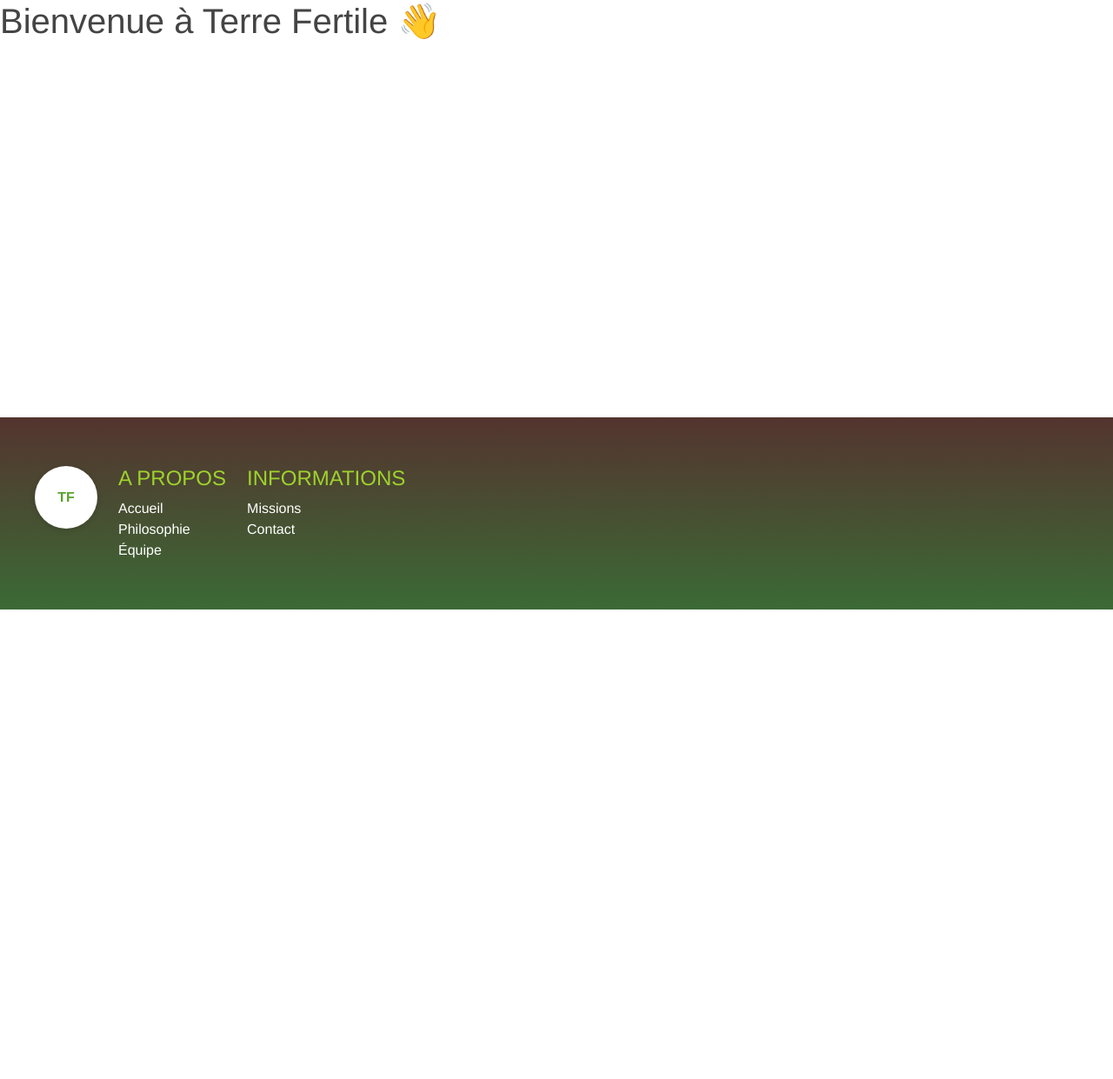
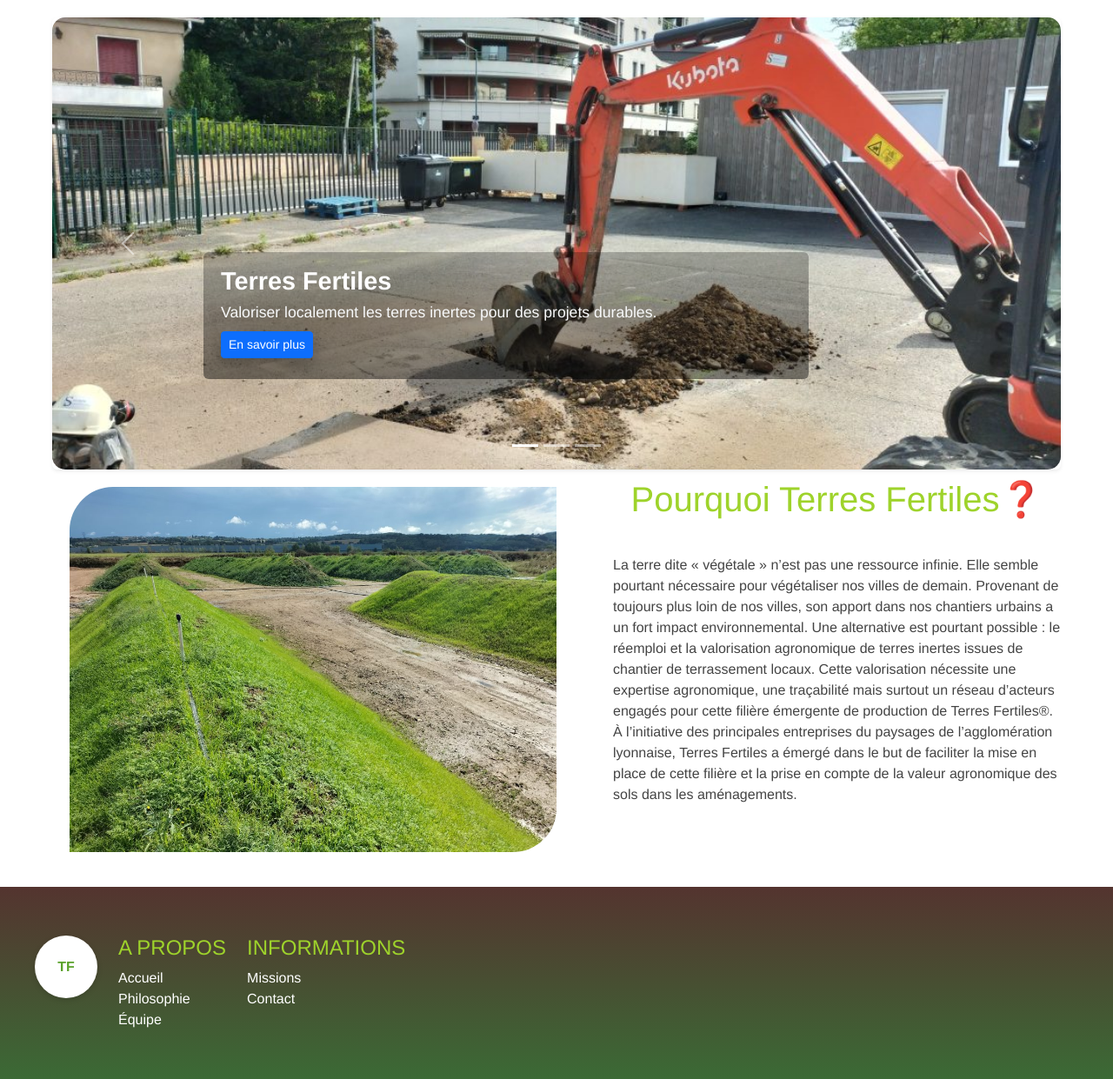
Before and after one commit to IsmalSacko/vitrine-terre-fertile, a Django app: page / in a window 1280 px wide. Shown: the part 116-1357 px from the top of the page at 87% size. Before the commit the page ends 817 px from the top, so only its background shows below. Run offline with Django 5.2, Linux system fonts and the light colour scheme.

Commit message:
Ajout du caroussel

```diff
--- a/terre_fertile/core/static/core/css/app.css
+++ b/terre_fertile/core/static/core/css/app.css
@@ -31,8 +31,37 @@
     min-height: 60vh
 }
 
-/* container utility */
-.container {
+.home-container {
     max-width: var(--max-width);
-    margin: 0 auto
+    margin: 0 auto;
+    padding: 20px
 }
+.home-container h1 {
+    color: var(--brown);
+    text-align: center;
+    margin-bottom: 40px;
+    color: #9ed32b;
+}
+.home-container p {
+    font-size: 1.1em;
+    line-height: 1.6;
+    margin-bottom: 10px;
+    color: var(--muted);
+    text-align: justify;
+}
+.desc-container {
+    display: flex !important;
+
+
+
+}
+.home-image {
+    max-width: 600px;
+
+    height: auto;
+    padding: 20px;
+    border-top-left-radius: 70px;
+    border-bottom-right-radius: 70px;
+    margin-right: 45px;
+
+}
--- /dev/null
+++ b/terre_fertile/core/static/core/css/carousel.css
@@ -0,0 +1,131 @@
+/* Simple autoplay fade carousel */
+.carousel-container {
+  width: 100%;
+  max-width: 900px;
+  margin: 0 auto 2rem;
+  position: relative;
+  overflow: hidden;
+  border-radius: 8px;
+}
+.carousel-slides {
+  position: relative;
+  height: 320px;
+}
+.carousel-slide {
+  position: absolute;
+  top: 0;
+  right: 0;
+  bottom: 0;
+  left: 0;
+  width: 100%;
+  height: 100%;
+  opacity: 0;
+  transition: opacity 0.8s ease-in-out;
+  display: flex;
+  align-items: center;
+  justify-content: center;
+  z-index: 0;
+}
+.carousel-slide img {
+  width: 100%;
+  height: 100%;
+  object-fit: cover;
+}
+.carousel-slide.active {
+  opacity: 1;
+  z-index: 1;
+}
+
+/* Small dots */
+.carousel-dots {
+  position: absolute;
+  left: 50%;
+  transform: translateX(-50%);
+  bottom: 10px;
+  display: flex;
+  gap: 8px;
+}
+.carousel-dot {
+  width: 10px;
+  height: 10px;
+  border-radius: 50%;
+  background: rgba(255,255,255,0.6);
+  cursor: pointer;
+}
+.carousel-dot.active { background: rgba(255,255,255,1); }
+
+@media (max-width: 600px) {
+  .carousel-slides { height: 200px; }
+}
+
+/* Arrows */
+.carousel-prev,
+.carousel-next {
+  position: absolute;
+  top: 50%;
+  transform: translateY(-50%);
+  background: rgba(0,0,0,0.4);
+  color: #fff;
+  border: none;
+  width: 36px;
+  height: 36px;
+  border-radius: 50%;
+  display: flex;
+  align-items: center;
+  justify-content: center;
+  cursor: pointer;
+  z-index: 2;
+}
+.carousel-prev { left: 12px; }
+.carousel-next { right: 12px; }
+.carousel-prev:focus, .carousel-next:focus { outline: 2px solid rgba(255,255,255,0.8); }
+/* Modern caption overlay */
+.carousel-caption {
+  bottom: 20%;
+  text-align: left;
+  background: linear-gradient(180deg, rgba(0,0,0,0.25), rgba(0,0,0,0.45));
+  padding: 1rem 1.25rem;
+  border-radius: 6px;
+  max-width: 60%;
+}
+.carousel-caption h2 { font-size: 1.8rem; font-weight:700; margin-bottom:0.3rem; }
+.carousel-caption p { margin-bottom:0.5rem; }
+.carousel-caption .btn { box-shadow: 0 6px 18px rgba(0,0,0,0.25); }
+
+/* caption animation */
+.animate-caption { transform: translateY(8px); opacity: 0; transition: transform 0.6s ease, opacity 0.6s ease; }
+.carousel-item.active .animate-caption { transform: translateY(0); opacity: 1; }
+
+/* Make the carousel look good on small screens */
+@media (max-width: 768px) {
+  .carousel-caption { max-width: 90%; bottom: 12%; }
+  .carousel-caption h2 { font-size: 1.2rem; }
+}
+
+/* Limit carousel image sizes and ensure clean cropping */
+#homeCarousel .carousel-item {
+  max-height: 520px;
+  overflow: hidden;
+}
+#homeCarousel .carousel-item img {
+  width: 100%;
+  height: 520px;
+  object-fit: cover;
+  object-position: center center;
+  display: block;
+  border-radius: 15px;
+  margin: 0 auto;
+
+}
+
+@media (max-width: 992px) {
+  #homeCarousel .carousel-item { max-height: 420px; }
+  #homeCarousel .carousel-item img { height: 420px; }
+}
+
+@media (max-width: 576px) {
+  #homeCarousel .carousel-item { max-height: 260px; }
+  #homeCarousel .carousel-item img { height: 260px; }
+  .carousel-caption { bottom: 8%; padding: 0.6rem; max-width: 95%; }
+  .carousel-caption h2 { font-size: 1rem; }
+}
--- a/terre_fertile/core/templates/core/base.html
+++ b/terre_fertile/core/templates/core/base.html
@@ -35,6 +35,8 @@
 
     <!-- Bootstrap JS Bundle with Popper -->
     <script src="https://cdn.jsdelivr.net/npm/bootstrap@5.3.2/dist/js/bootstrap.bundle.min.js"></script>
+    <!-- Custom JS -->
+
 </body>
 
 </html>
--- a/terre_fertile/core/templates/core/home.html
+++ b/terre_fertile/core/templates/core/home.html
@@ -1,7 +1,85 @@
 {% extends 'core/base.html' %}
+{% load static %}
 
 {% block title %}Accueil{% endblock %}
 
 {% block content %}
-<h1> {{titre}} 👋</h1>
+<div class="home-container">
+    <link rel="stylesheet" href="{% static 'core/css/carousel.css' %}">
+        <!-- Bootstrap modern carousel -->
+        <div id="homeCarousel" class="carousel slide carousel-fade rounded shadow-sm" data-bs-ride="carousel" data-bs-interval="5000">
+            <div class="carousel-indicators">
+                <button type="button" data-bs-target="#homeCarousel" data-bs-slide-to="0" class="active" aria-current="true" aria-label="Slide 1"></button>
+                <button type="button" data-bs-target="#homeCarousel" data-bs-slide-to="1" aria-label="Slide 2"></button>
+                <button type="button" data-bs-target="#homeCarousel" data-bs-slide-to="2" aria-label="Slide 3"></button>
+            </div>
+            <div class="carousel-inner">
+                <div class="carousel-item active">
+                    <img src="{% static 'core/images/c1.png' %}" class="d-block w-100" alt="slide 1">
+                    <div class="carousel-caption d-none d-md-block">
+                        <h2 class="animate-caption">Terres Fertiles</h2>
+                        <p class="animate-caption text-light">Valoriser localement les terres inertes pour des projets durables.</p>
+                        <p class="animate-caption"><a class="btn btn-primary btn-sm" href="#">En savoir plus</a></p>
+                    </div>
+                </div>
+                <div class="carousel-item">
+                    <img src="{% static 'core/images/c2.png' %}" class="d-block w-100" alt="slide 2">
+                    <div class="carousel-caption d-none d-md-block">
+                        <h2 class="animate-caption">Traçabilité & Qualité</h2>
+                        <p class="animate-caption text-light">Une filière organisée avec expertise agronomique et traçabilité.</p>
+                    </div>
+                </div>
+                <div class="carousel-item">
+                    <img src="{% static 'core/images/home_terre_fertile.png' %}" class="d-block w-100" alt="slide 3">
+                    <div class="carousel-caption d-none d-md-block">
+                        <h2 class="animate-caption">Réseau d'acteurs</h2>
+                        <p class="animate-caption text-light">Coopération locale pour des sols à haute valeur agronomique.</p>
+                    </div>
+                </div>
+            </div>
+            <button class="carousel-control-prev" type="button" data-bs-target="#homeCarousel" data-bs-slide="prev">
+                <span class="carousel-control-prev-icon" aria-hidden="true"></span>
+                <span class="visually-hidden">Précédent</span>
+            </button>
+            <button class="carousel-control-next" type="button" data-bs-target="#homeCarousel" data-bs-slide="next">
+                <span class="carousel-control-next-icon" aria-hidden="true"></span>
+                <span class="visually-hidden">Suivant</span>
+            </button>
+        </div>
+
+    <div class="desc-container">
+        <div class="zone-image">
+            <img src="{% static 'core/images/home_terre_fertile.png' %}" alt="Terre Fertile" class="home-image">
+        </div>
+        <div class="zone-texte">
+            <p>
+                <h1> {{titre}} </h1>
+                La terre dite « végétale » n’est pas une ressource infinie. Elle semble pourtant nécessaire pour
+                végétaliser nos
+                villes
+                de demain. Provenant de toujours plus loin de nos villes, son apport dans nos chantiers urbains a un
+                fort impact
+                environnemental.
+
+                Une alternative est pourtant possible : le réemploi et la valorisation agronomique de terres inertes
+                issues de
+                chantier
+                de terrassement locaux. Cette valorisation nécessite une expertise agronomique, une traçabilité mais
+                surtout un
+                réseau
+                d’acteurs engagés pour cette filière émergente de production de Terres Fertiles®.
+
+                À l’initiative des principales entreprises du paysages de l’agglomération lyonnaise, Terres Fertiles a
+                émergé dans
+                le
+                but de faciliter la mise en place de cette filière et la prise en compte de la valeur agronomique des
+                sols dans les
+                aménagements.
+            </p>
+        </div>
+
+    </div>
+
+</div>
+    <!-- custom carousel.js no longer required (Bootstrap bundle included in base.html) -->
 {% endblock %}
--- a/terre_fertile/core/views.py
+++ b/terre_fertile/core/views.py
@@ -2,7 +2,7 @@
 
 def home(request):
     context = {
-        "titre" : "Bienvenue à Terre Fertile"
+        "titre" : "Pourquoi Terres Fertiles❓"
     }
     return render(request, 'core/home.html', context)
 
--- a/terre_fertile/terre_fertile/settings.py
+++ b/terre_fertile/terre_fertile/settings.py
@@ -117,6 +117,10 @@
 # https://docs.djangoproject.com/en/5.2/howto/static-files/
 
 STATIC_URL = 'static/'
+STATICFILES_DIRS = [BASE_DIR / 'static']
+STATIC_ROOT = BASE_DIR / 'staticfiles'
+MEDIA_URL = '/media/'
+MEDIA_ROOT = BASE_DIR / 'media'
 
 # Default primary key field type
 # https://docs.djangoproject.com/en/5.2/ref/settings/#default-auto-field
```
Also changed, not shown: terre_fertile/core/static/core/js/carousel.js (added, +50 -0 lines), terre_fertile/core/media/image.png (added), terre_fertile/core/static/core/images/c1.png (added), terre_fertile/core/static/core/images/c2.png (added), terre_fertile/core/static/core/images/home_terre_fertile.png (added).
